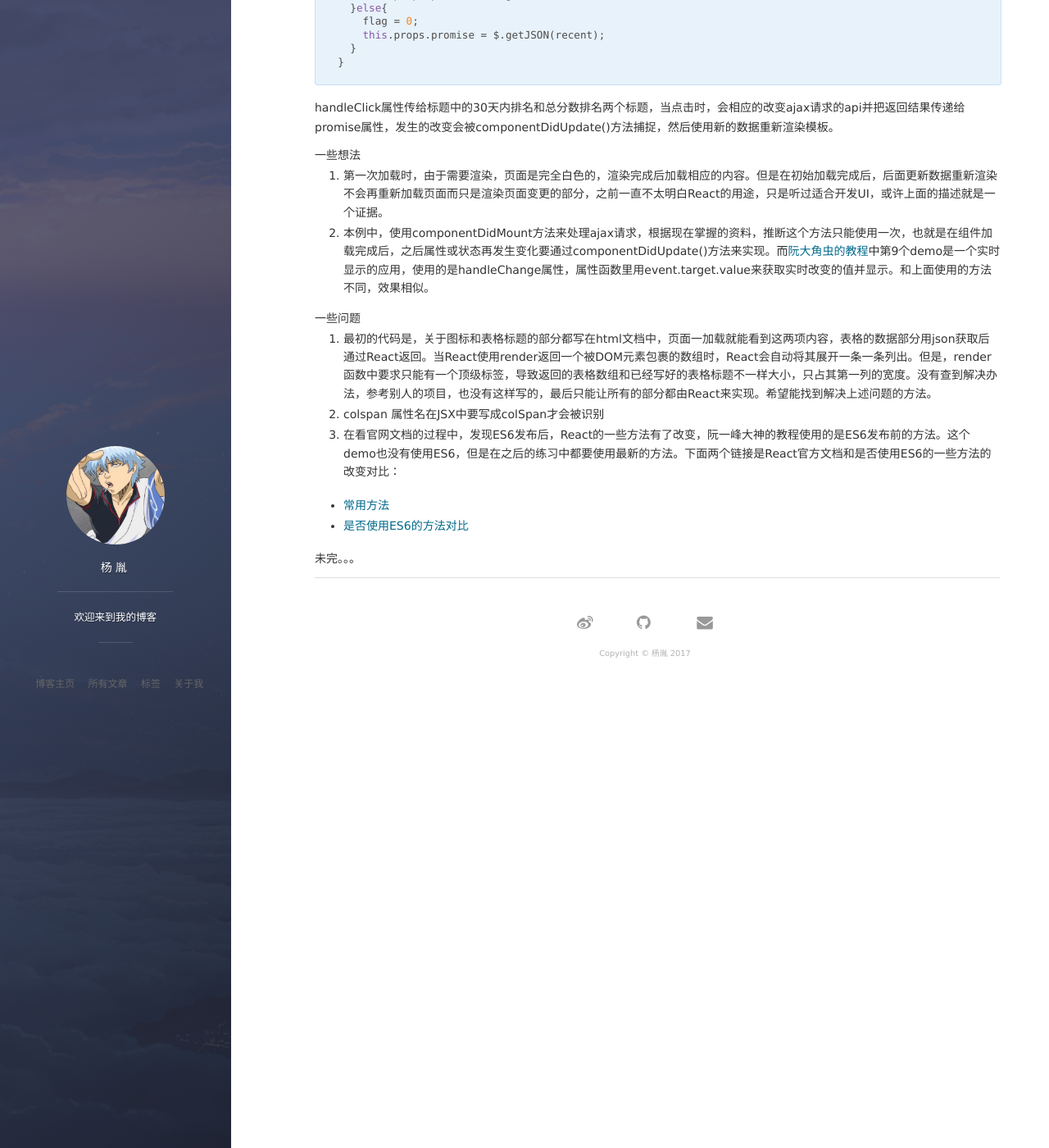
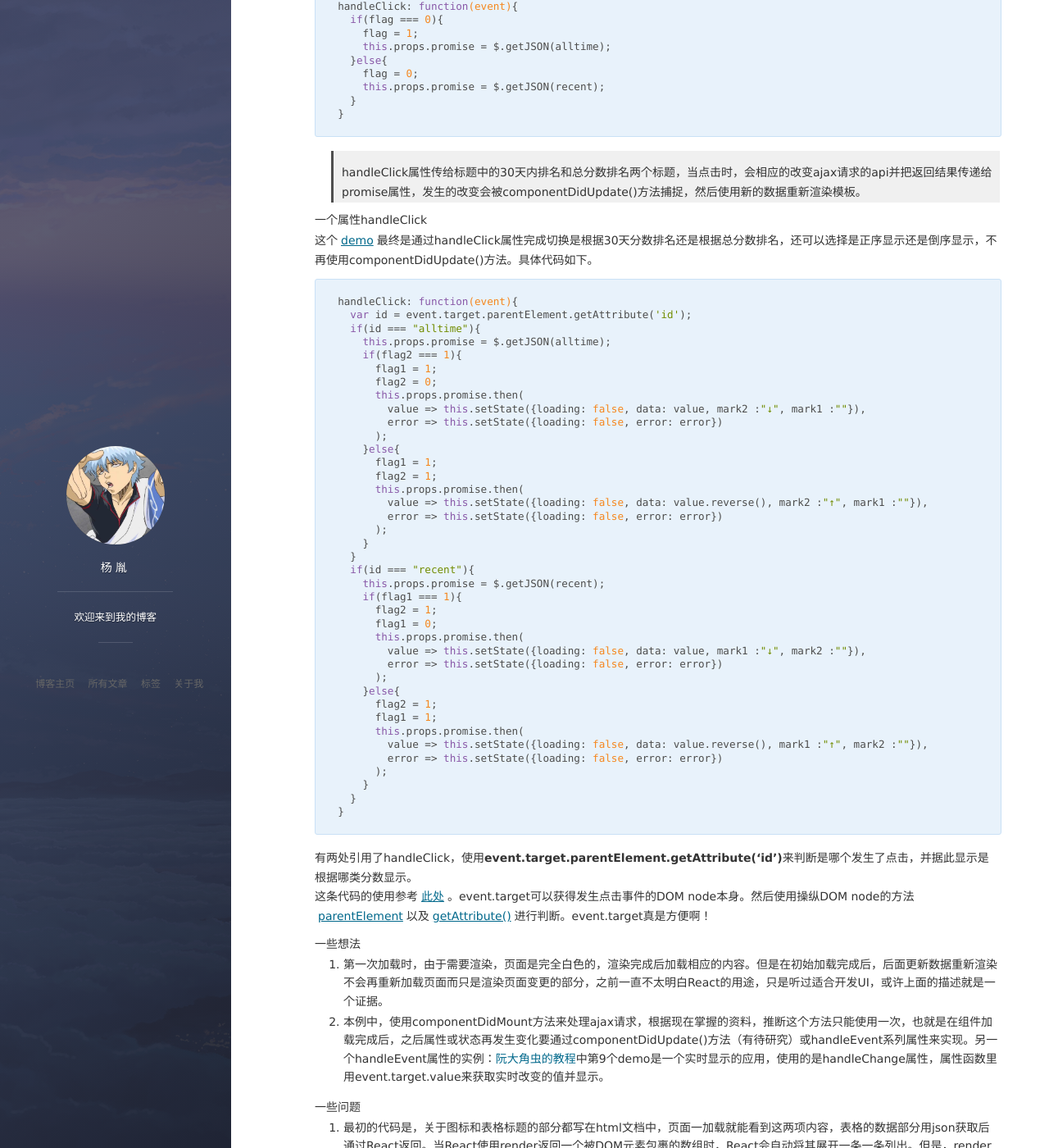
Before and after one commit to ginnko/old-blog, a Jekyll site: the page built from _posts/2017-06-19-React learn.md, in a window 1280 px wide and 1400 px high, scrolled down 1107 px. Shown: the whole window at 82% size. Built offline with Jekyll 4.4.1, drawn with Linux system fonts in a browser that asks for light colours; nearby versions of some CDN libraries; Markdown is read by kramdown in place of the engine named in the settings; comment, search, counter and statistics services are not loaded; some of the changed text lies outside the part shown.

Commit message:
fix the latest article

```diff
--- a/_posts/2017-06-19-React learn.md
+++ b/_posts/2017-06-19-React learn.md
@@ -27,9 +27,10 @@ tag: React
 
 ## 应用
 ### 1. Leaderboard
-这个[demo](https://codepen.io/ginnko/full/bRqXaN/)是[FreeCodeCamp](https://www.freecodecamp.com/challenges/build-a-camper-leaderboard)的一个练习，使用React实现（6.22完成）。
-##### 一个新的方法：componentDidUpdate()
-这个方法用来实现当属性或状态发生变化时，对页面中的相应内容进行变更。[demo](https://codepen.io/ginnko/full/bRqXaN/)中点击30天内的分数排名和总分数排名的切换就是通过这个方法实现的。实现的代码如下：
+这个[demo](https://codepen.io/ginnko/full/bRqXaN/)是[FreeCodeCamp](https://www.freecodecamp.com/challenges/build-a-camper-leaderboard)的一个练习，使用React实现（2017.6.23完成）。
+##### 一个方法：componentDidUpdate()
+第一版使用如下代码，但现在看来是自己对componentDidUpdate()这个方法理解有问题，虽然能够实现下述的功能，但这个方法的真正使用方法应该不是这样。
+>这个方法用来实现当属性或状态发生变化时，对页面中的相应内容进行变更。[demo](https://codepen.io/ginnko/full/bRqXaN/)中点击30天内的分数排名和总分数排名的切换就是通过这个方法实现的。实现的代码如下：
 
 	componentDidUpdate(){
 	  this.props.promise.then(
@@ -47,14 +48,60 @@ tag: React
 	  }
 	}
 
-handleClick属性传给标题中的30天内排名和总分数排名两个标题，当点击时，会相应的改变ajax请求的api并把返回结果传递给promise属性，发生的改变会被componentDidUpdate()方法捕捉，然后使用新的数据重新渲染模板。
+>handleClick属性传给标题中的30天内排名和总分数排名两个标题，当点击时，会相应的改变ajax请求的api并把返回结果传递给promise属性，发生的改变会被componentDidUpdate()方法捕捉，然后使用新的数据重新渲染模板。
+
+##### 一个属性handleClick
+这个[demo](https://codepen.io/ginnko/full/bRqXaN/)最终是通过handleClick属性完成切换是根据30天分数排名还是根据总分数排名，还可以选择是正序显示还是倒序显示，不再使用componentDidUpdate()方法。具体代码如下。
+
+	handleClick: function(event){
+	  var id = event.target.parentElement.getAttribute('id');
+	  if(id === "alltime"){
+	    this.props.promise = $.getJSON(alltime);
+	    if(flag2 === 1){
+	      flag1 = 1;
+	      flag2 = 0;
+	      this.props.promise.then(
+	        value => this.setState({loading: false, data: value, mark2 :"↓", mark1 :""}),
+	        error => this.setState({loading: false, error: error})
+	      );
+	    }else{
+	      flag1 = 1;
+	      flag2 = 1;
+	      this.props.promise.then(
+	        value => this.setState({loading: false, data: value.reverse(), mark2 :"↑", mark1 :""}),
+	        error => this.setState({loading: false, error: error})
+	      );
+	    }
+	  }
+	  if(id === "recent"){
+	    this.props.promise = $.getJSON(recent);
+	    if(flag1 === 1){
+	      flag2 = 1;
+	      flag1 = 0;
+	      this.props.promise.then(
+	        value => this.setState({loading: false, data: value, mark1 :"↓", mark2 :""}),
+	        error => this.setState({loading: false, error: error})
+	      );
+	    }else{
+	      flag2 = 1;
+	      flag1 = 1;
+	      this.props.promise.then(
+	        value => this.setState({loading: false, data: value.reverse(), mark1 :"↑", mark2 :""}),
+	        error => this.setState({loading: false, error: error})
+	      );
+	    }
+	  }
+	}
+
+有两处引用了handleClick，使用**event.target.parentElement.getAttribute('id')**来判断是哪个发生了点击，并据此显示是根据哪类分数显示。
+这条代码的使用参考[此处](https://stackoverflow.com/questions/39559222/react-onclick-event-on-link)。event.target可以获得发生点击事件的DOM node本身。然后使用操纵DOM node的方法[parentElement](https://developer.mozilla.org/en/docs/Web/API/Node/parentElement)以及[getAttribute()](https://developer.mozilla.org/en-US/docs/Web/API/Element/getAttribute)进行判断。event.target真是方便啊！
 ##### 一些想法
 1. 第一次加载时，由于需要渲染，页面是完全白色的，渲染完成后加载相应的内容。但是在初始加载完成后，后面更新数据重新渲染不会再重新加载页面而只是渲染页面变更的部分，之前一直不太明白React的用途，只是听过适合开发UI，或许上面的描述就是一个证据。
-2. 本例中，使用componentDidMount方法来处理ajax请求，根据现在掌握的资料，推断这个方法只能使用一次，也就是在组件加载完成后，之后属性或状态再发生变化要通过componentDidUpdate()方法来实现。而[阮大角虫的教程](http://www.ruanyifeng.com/blog/2015/03/react.html)中第9个demo是一个实时显示的应用，使用的是handleChange属性，属性函数里用event.target.value来获取实时改变的值并显示。和上面使用的方法不同，效果相似。
+2. 本例中，使用componentDidMount方法来处理ajax请求，根据现在掌握的资料，推断这个方法只能使用一次，也就是在组件加载完成后，之后属性或状态再发生变化要通过componentDidUpdate()方法（有待研究）或handleEvent系列属性来实现。另一个handleEvent属性的实例：[阮大角虫的教程](http://www.ruanyifeng.com/blog/2015/03/react.html)中第9个demo是一个实时显示的应用，使用的是handleChange属性，属性函数里用event.target.value来获取实时改变的值并显示。
 
 ##### 一些问题
 1. 最初的代码是，关于图标和表格标题的部分都写在html文档中，页面一加载就能看到这两项内容，表格的数据部分用json获取后通过React返回。当React使用render返回一个被DOM元素包裹的数组时，React会自动将其展开一条一条列出。但是，render函数中要求只能有一个顶级标签，导致返回的表格数组和已经写好的表格标题不一样大小，只占其第一列的宽度。没有查到解决办法，参考别人的项目，也没有这样写的，最后只能让所有的部分都由React来实现。希望能找到解决上述问题的方法。
-2. colspan 属性名在JSX中要写成colSpan才会被识别
+2. colspan 属性名在JSX中要写成colSpan才会被识别。
 3. 在看官网文档的过程中，发现ES6发布后，React的一些方法有了改变，阮一峰大神的教程使用的是ES6发布前的方法。这个demo也没有使用ES6，但是在之后的练习中都要使用最新的方法。下面两个链接是React官方文档和是否使用ES6的一些方法的改变对比：
 
  - [常用方法](https://facebook.github.io/react/docs/react-component.html)
```
